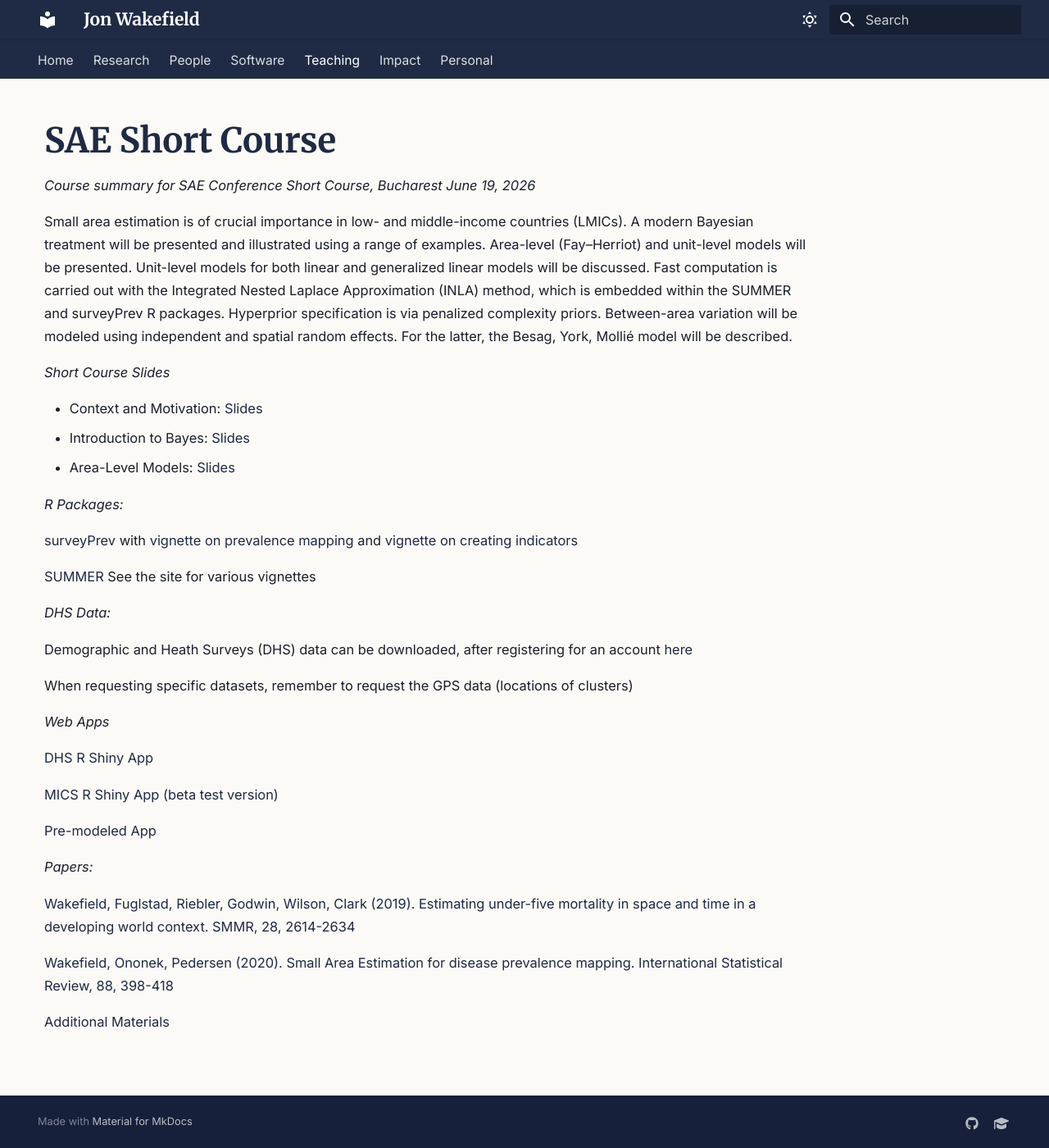
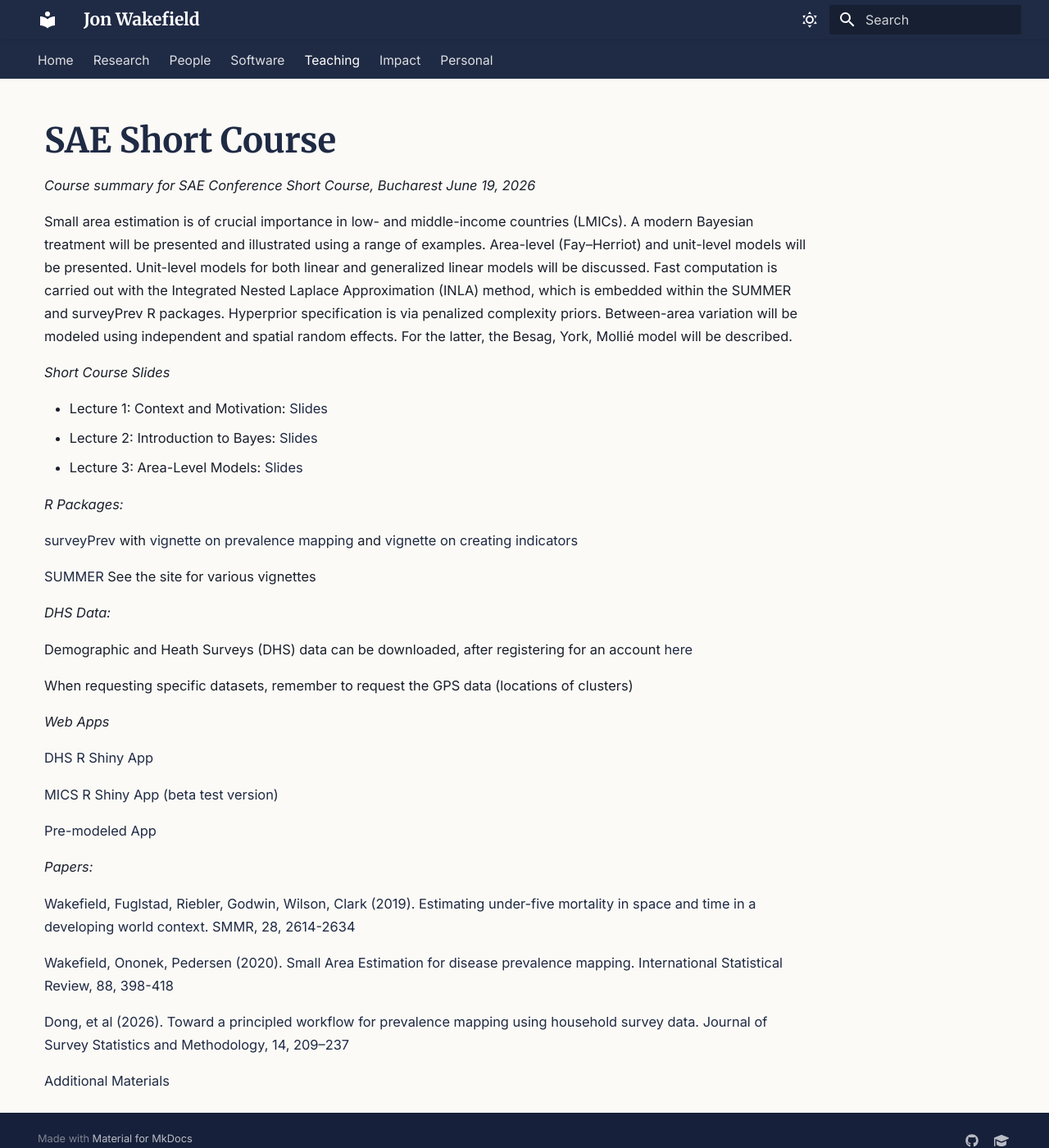
Before and after one commit to jonwake/website, an MkDocs documentation site: the page built from docs/teaching-SAE-course.md, in a window 1280 px wide and 1400 px high. Shown: the whole window at 82% size. Built offline with MkDocs 1.6.1 and Material for MkDocs 9.7.7, drawn with Linux system fonts in a browser that asks for light colours.

Commit message:
Update teaching-SAE-course.md

```diff
--- a/docs/teaching-SAE-course.md
+++ b/docs/teaching-SAE-course.md
@@ -6,9 +6,9 @@ Small area estimation is of crucial importance in low- and middle-income countri
 
 *Short Course Slides*
 
-- Context and Motivation: [Slides](files/SAE-files/SAE-Motivation.pdf)
-- Introduction to Bayes: [Slides](files/SAE-files/SAE-Bayes.pdf)
-- Area-Level Models: [Slides](files/SAE-files/SAE-Area-Level-Models.pdf)
+- Lecture 1: Context and Motivation: [Slides](files/SAE-files/SAE-Motivation.pdf)
+- Lecture 2: Introduction to Bayes: [Slides](files/SAE-files/SAE-Bayes.pdf)
+- Lecture 3: Area-Level Models: [Slides](files/SAE-files/SAE-Area-Level-Models.pdf)
 
 
 *R Packages:*
@@ -38,4 +38,6 @@ and time in a developing world context. SMMR, 28, 2614-2634](files/SAE-files/wak
 
 [Wakefield, Ononek, Pedersen (2020). Small Area Estimation for disease prevalence mapping. International Statistical Review, 88, 398-418](files/SAE-files/wakefieldokonekpedersen20.pdf)
 
+[Dong, et al (2026). Toward a principled workflow for prevalence mapping using household survey data. Journal of Survey Statistics and Methodology, 14, 209–237](files/SAE-files/DongWorkflow2026.pdf)
+
 [Additional Materials](https://sae4health.stat.uw.edu/)
```
